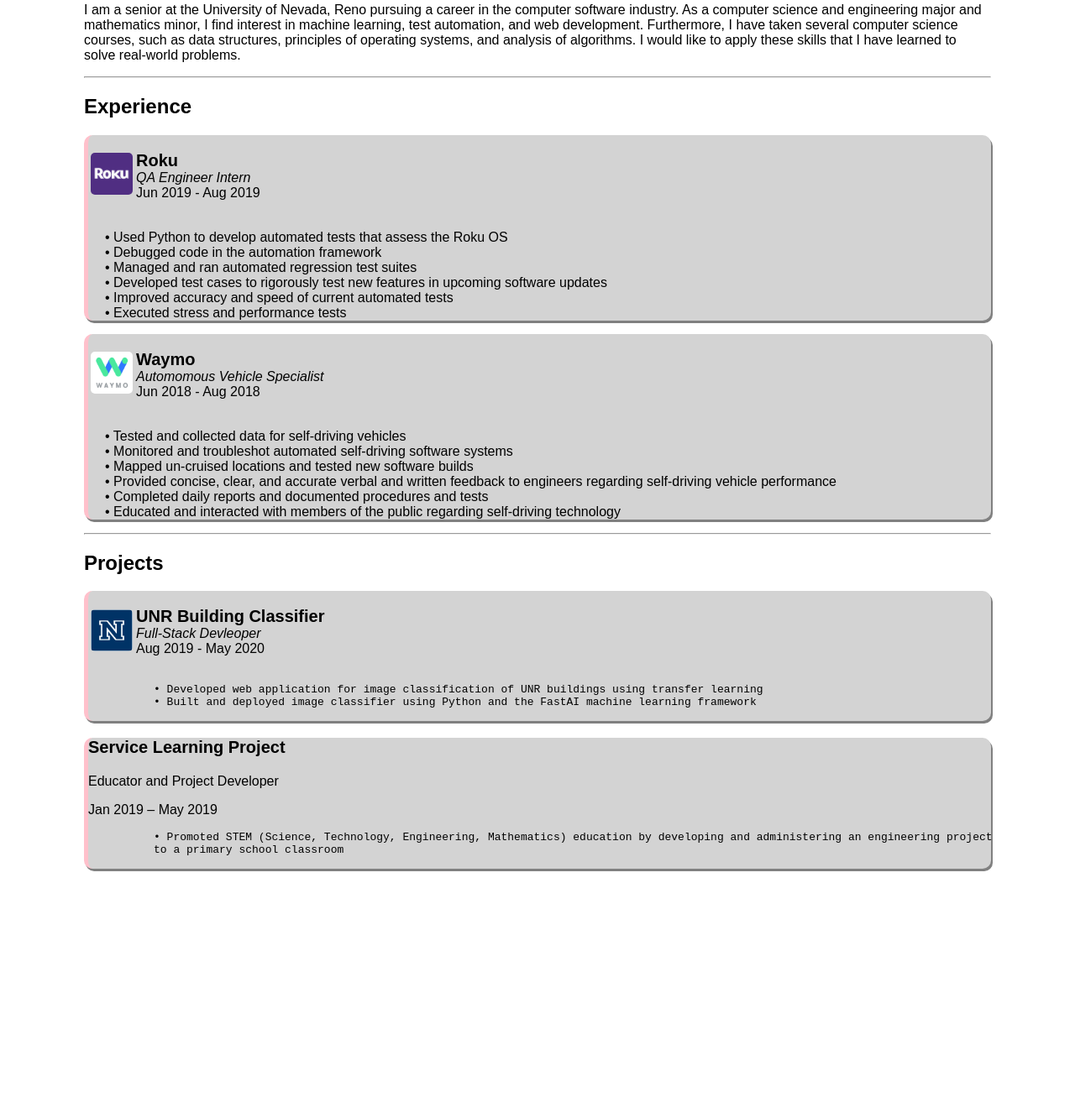
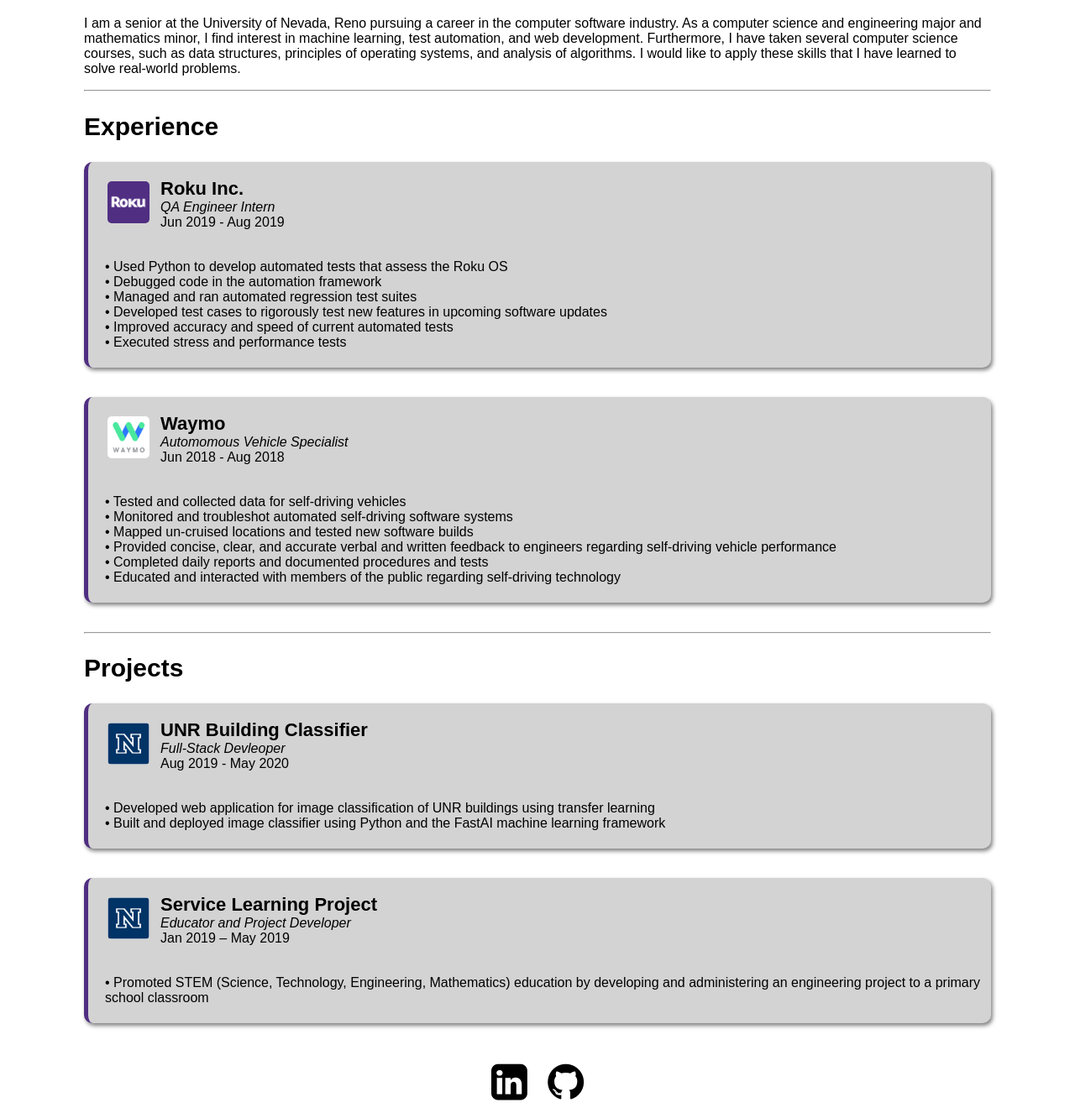
Before and after one commit to TimothyKashi/timothykashi, a plain HTML site: page index.html in a window 1280 px wide. Shown: the part 65-1397 px from the top of the page at 84% size. Before the commit the page ends 1113 px from the top, so only its background shows below. Drawn offline with Linux system fonts and the light colour scheme.

Commit message:
More content

```diff
--- a/css/global.css
+++ b/css/global.css
@@ -7,16 +7,26 @@ body {
 
 .content-box {
   background-color: lightgrey;
-  border-left: 5px solid pink;
+  border-left: 5px solid #502E82;
   border-radius: 10px;
-  box-shadow: 2px 3px grey;
+  box-shadow: 2px 3px 5px grey;
 }
 
 .big-name {
   font-weight: bold;
-  font-size: 20px;
+  font-size: 22px;
 }
 
-.bullet-points {
+.inner-content {
   padding-left: 20px;
+  padding-bottom: 5px;
+  margin-bottom: 35px;
 }
+
+.fa {
+  color: black;
+}
+
+.links {
+  text-align: center;
+}
--- a/index.html
+++ b/index.html
@@ -4,10 +4,11 @@
     <meta charset="utf-8">
     <title>Timothy Kashi</title>
     <link rel="stylesheet" href="css/global.css">
+    <link rel="stylesheet" href="https://cdnjs.cloudflare.com/ajax/libs/font-awesome/4.7.0/css/font-awesome.min.css">
   </head>
   <body>
     <section id="about">
-      <h1>About</h1>
+      <h1 style="font-size: 30px;">About</h1>
       <p>I am a senior at the University of Nevada, Reno pursuing a career in
          the computer software industry. As a computer science and engineering
          major and mathematics minor, I find interest in machine learning, test
@@ -23,22 +24,24 @@
     <hr>
 
     <section id="experience">
-      <h1>Experience</h1>
+      <h1 style="font-size: 30px;">Experience</h1>
       <div class="content-box">
+        <div class="inner-content">
           <table>
             <tr>
-            <td>
+              <td style="padding-right: 10px;">
                 <img src="images/roku.png" height="50px" width="50px" style="border-radius: 5px;" alt="roku logo">
               </td>
               <td>
-              <p><span class="big-name">Roku</span> <br>
+                <p>
+                  <span class="big-name">Roku Inc.</span> <br>
                   <span style="font-style: italic;"> QA Engineer Intern </span> <br>
-                Jun 2019 - Aug 2019
+                  <span>Jun 2019 - Aug 2019</span>
                 </p>
               </td>
             </tr>
           </table>
-        <p class="bullet-points">
+          <p>
             • Used Python to develop automated tests that assess the Roku OS <br>
             • Debugged code in the automation framework <br>
             • Managed and ran automated regression test suites <br>
@@ -47,11 +50,13 @@
             • Executed stress and performance tests
           </p>
         </div>
+      </div>
 
       <div class="content-box">
+        <div class="inner-content">
           <table>
             <tr>
-            <td>
+              <td style="padding-right: 10px;">
                 <img src="images/waymo.png" height="50px" width="50px" style="border-radius: 5px;" alt="roku logo">
               </td>
               <td>
@@ -71,17 +76,19 @@
             • Educated and interacted with members of the public regarding self-driving technology
           </p>
         </div>
+      </div>
     </section>
 
     <hr>
 
     <section id="projects">
-      <h1>Projects</h1>
+      <h1 style="font-size: 30px;">Projects</h1>
 
       <div class="content-box">
+        <div class="inner-content">
           <table>
             <tr>
-            <td>
+              <td style="padding-right: 10px;">
                 <img src="images/unr.png" height="50px" width="50px" style="border-radius: 5px;" alt="roku logo">
               </td>
               <td>
@@ -92,22 +99,40 @@
               </td>
             </tr>
           </table>
-        <pre>
-          • Developed web application for image classification of UNR buildings using transfer learning
+          <p>
+            • Developed web application for image classification of UNR buildings using transfer learning <br>
             • Built and deployed image classifier using Python and the FastAI machine learning framework
-        </pre>
+          </p>
+        </div>
       </div>
 
       <div class="content-box">
-        <p class="big-name">Service Learning Project</p>
-        <p>Educator and Project Developer</p>
-        <p>Jan 2019 – May 2019</p>
-        <pre>
+        <div class="inner-content">
+          <table>
+            <tr>
+              <td style="padding-right: 10px;">
+                <img src="images/unr.png" height="50px" width="50px" style="border-radius: 5px;" alt="roku logo">
+              </td>
+              <td>
+                <p><span class="big-name">Service Learning Project</span> <br>
+                  <span style="font-style: italic;"> Educator and Project Developer </span> <br>
+                  Jan 2019 – May 2019
+                </p>
+              </td>
+            </tr>
+          </table>
+          <p>
             • Promoted STEM (Science, Technology, Engineering, Mathematics) education by developing and administering an engineering project
             to a primary school classroom
-        </pre>
+          </p>
+        </div>
+      </div>
+    </section>
+
+    <div class="links">
+      <a href="https://www.linkedin.com/in/timothykashi/"><i class="fa fa-linkedin-square" style="font-size:50px; padding: 10px;"></i></a>
+      <a href="https://github.com/TimothyKashi"><i class="fa fa-github" style="font-size:50px; padding: 10px;"></i></a>
     </div>
 
-    </section>
   </body>
 </html>
```
Lines whose indentation alone changed are shown as unchanged.
